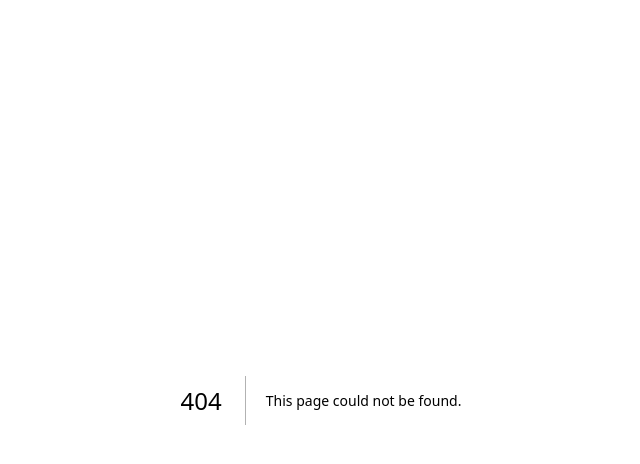
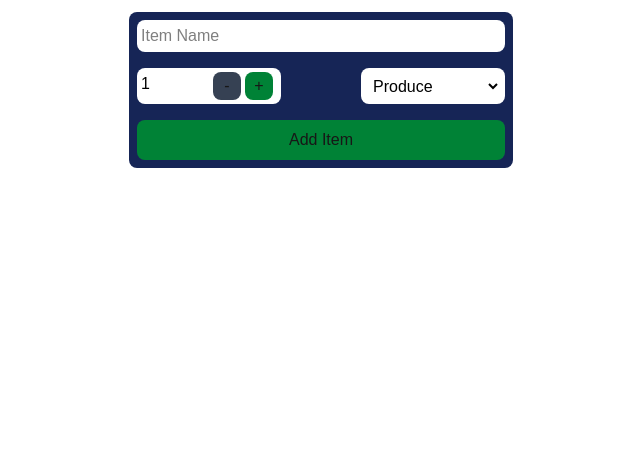
Before and after one commit to AstrumIgnis/cprg306-assignments, a Next.js app: page /week-5 in a window 1280 px wide. Before the commit this address had no page. Shown: the top 464 px of the page, without its empty margins (319-959 px from the left). Built offline with nearby package versions, Linux system fonts and the light colour scheme.

Commit message:
Added week 5 assignment

```diff
--- a/app/page.js
+++ b/app/page.js
@@ -7,7 +7,8 @@ export default function Home() {
 
       <Link className="m-4" href="/week-2">Week 2 Assignment</Link><br />
       <Link className="m-4" href="/week-3">Week 3 Assignment</Link><br />
-      <Link className="m-4" href="/week-4">Week 4 Assignment</Link>
+      <Link className="m-4" href="/week-4">Week 4 Assignment</Link><br />
+      <Link className="m-4" href="/week-5">Week 5 Assignment</Link>
     </main>
   );
 }
--- /dev/null
+++ b/app/week-5/new-item.js
@@ -0,0 +1,92 @@
+"use client"
+
+import { useState } from "react";
+
+export default function NewItem() {
+    const [quantity, setQuantity] = useState(1);
+    const [name, setName] = useState("");
+    const [category, setCategory] = useState("produce");
+
+    const [incrementIsEnabled, setIncrementIsEnabled] = useState(false);
+    const [decrementIsEnabled, setDecrementIsEnabled] = useState(true);
+
+    const submitFunction = (event) => {
+        event.preventDefault();
+
+        const newItem = {
+            name: name,
+            quantity: quantity,
+            category: category
+        };
+
+        console.log("New Item Submitted:", newItem);
+        alert(`New Item Submitted:\n${newItem.name}\nQuantity: ${newItem.quantity}\nCategory: ${newItem.category}
+            `);
+
+        // Reset form fields after submission
+        setQuantity(1);
+        setName("");
+        setCategory("produce");
+        setIncrementIsEnabled(false);
+        setDecrementIsEnabled(true);
+    }
+
+    // Functions to handle increment and decrement also enable/disable buttons if limits of 1 or 20 are reached
+    const increment = () => {
+        const newQuantity = quantity + 1;
+        setQuantity(newQuantity);
+        setIncrementIsEnabled(newQuantity >= 20);
+        setDecrementIsEnabled(newQuantity <= 1);
+    }
+
+    const decrement = () => {
+        const newQuantity = quantity - 1;
+        setQuantity(newQuantity);
+        setIncrementIsEnabled(newQuantity >= 20);
+        setDecrementIsEnabled(newQuantity <= 1);
+    }
+
+    return (
+        <form className="p-2 mt-3 mb-1 bg-blue-950 max-w-sm w-full rounded-lg" onSubmit={submitFunction}>
+            <div id="name-input" className="mb-4">
+                <input
+                    className="text-black w-full back justify-between bg-white rounded-lg p-1"
+                    type="text"
+                    placeholder="Item Name"
+                    value={name}
+                    onChange={e => setName(e.target.value)}
+                    required />
+            </div>
+
+            <div id="quantity-category-row" className="flex justify-between mb-4">
+                <div id="quantity-input" className="w-36 flex justify-between bg-white rounded-lg p-1">
+                    <span className="text-black">{quantity}</span>
+                    <div className="flex justify-end w-full">
+                        <button type="button" disabled={decrementIsEnabled} className="bg-red-700 disabled:bg-gray-700 hover:bg-red-600 rounded-lg mr-1 w-7 h-7" onClick={decrement}>-</button>
+                        <button type="button" disabled={incrementIsEnabled} className="bg-green-700 disabled:bg-gray-700 hover:bg-green-600 rounded-lg mr-1 w-7 h-7" onClick={increment}>+</button>
+                    </div>
+                </div>
+
+                <div id="category-input" className="w-36 flex justify-between bg-white rounded-lg p-1">
+                    <select className="w-full flex justify-between bg-white text-black rounded-lg p-1"
+                        onChange={e => setCategory(e.target.value)}
+                        value={category}>
+                        <option value="produce">Produce</option>
+                        <option value="dairy">Dairy</option>
+                        <option value="bakery">Bakery</option>
+                        <option value="meat">Meat</option>
+                        <option value="frozen foods">Frozen Foods</option>
+                        <option value="canned goods">Canned Goods</option>
+                        <option value="dry goods">Dry Goods</option>
+                        <option value="beverages">Beverages</option>
+                        <option value="snacks">Snacks</option>
+                        <option value="household">Household</option>
+                        <option value="other">Other</option>
+                    </select>
+                </div>
+            </div>
+
+            <button type="submit" className="bg-green-700 p-2 rounded-lg w-full">Add Item</button>
+        </form>
+    );
+}
--- /dev/null
+++ b/app/week-5/page.js
@@ -0,0 +1,13 @@
+import NewItem from "./new-item";
+
+export default function Page() {
+    return (
+        <main className="flex justify-center w-full">
+            <NewItem />
+        </main>
+    );
+}
+
+export const metadata = {
+    title: "Counter",
+};
```
